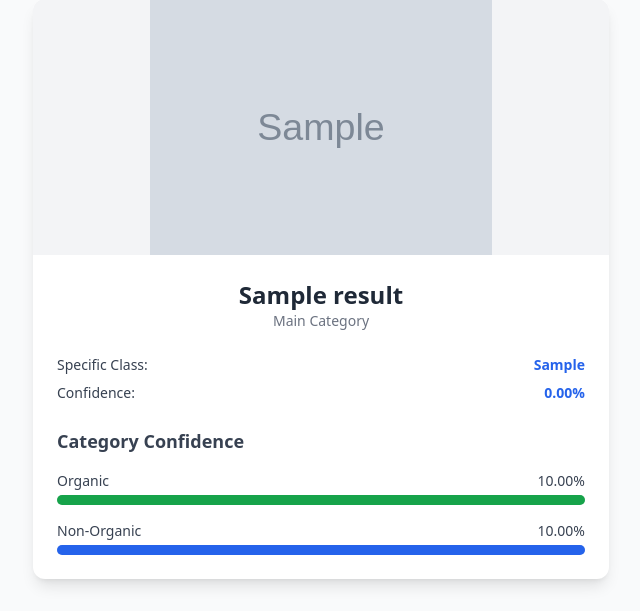
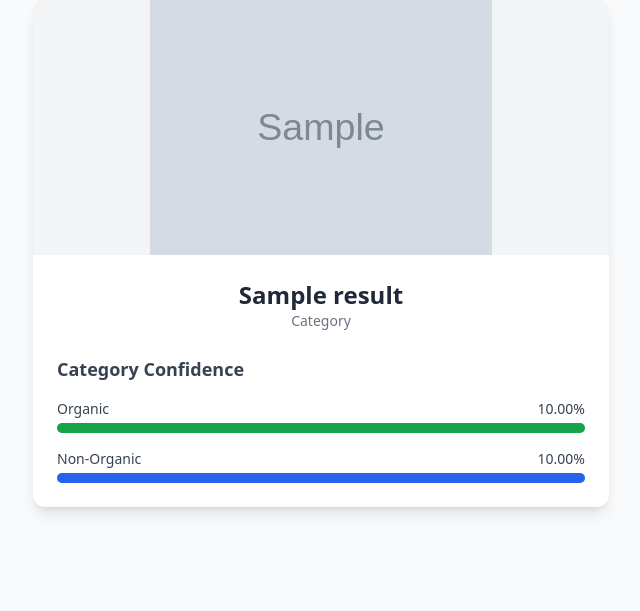
Before and after one commit to shabiqghazi/garbage-classification, a Flask app: template templates/index.html in a window 1280 px wide. Shown: the part 401-1012 px from the top of the page, without its empty margins (319-959 px from the left). After the commit the page ends 915 px from the top, so only its background shows below. Run offline with Flask 3, Linux system fonts and the light colour scheme; the template is opened without the code that fills it: most values are stand-ins (such as "Sample title", 1, 10 or a date in 2020); grey boxes marked "Sample" are stand-in pictures; some libraries are stand-ins or nearby versions.

Commit message:
fix(view): fix category percentage view

```diff
--- a/templates/index.html
+++ b/templates/index.html
@@ -59,19 +59,7 @@
                         <h2 class="text-2xl font-bold text-gray-800">
                             {{ result }}
                         </h2>
-                        <p class="text-sm text-gray-500">Main Category</p>
-                    </div>
-
-                    <!-- Specific Class -->
-                    <div class="mb-6">
-                        <div class="flex justify-between items-center mb-2">
-                            <span class="text-sm font-medium text-gray-700">Specific Class:</span>
-                            <span class="text-sm font-semibold text-blue-600">{{ specific_class }}</span>
-                        </div>
-                        <div class="flex justify-between items-center mb-2">
-                            <span class="text-sm font-medium text-gray-700">Confidence:</span>
-                            <span class="text-sm font-semibold text-blue-600">{{ "%.2f"|format(class_confidence) }}%</span>
-                        </div>
+                        <p class="text-sm text-gray-500">Category</p>
                     </div>
 
                     <!-- Category Confidence Bars -->
@@ -86,7 +74,7 @@
                             </div>
                             <div class="w-full bg-gray-200 rounded-full h-2.5">
                                 <div class="bg-green-600 h-2.5 rounded-full transition-all duration-500"
-                                     style="width: '{{ organik_confidence }}%'"></div>
+                                     style="width: {{ organik_confidence }}%"></div>
                             </div>
                         </div>
 
@@ -98,7 +86,7 @@
                             </div>
                             <div class="w-full bg-gray-200 rounded-full h-2.5">
                                 <div class="bg-blue-600 h-2.5 rounded-full transition-all duration-500"
-                                     style="width: '{{ non_organik_confidence }}%'"></div>
+                                     style="width: {{ non_organik_confidence }}%"></div>
                             </div>
                         </div>
                     </div>
```
